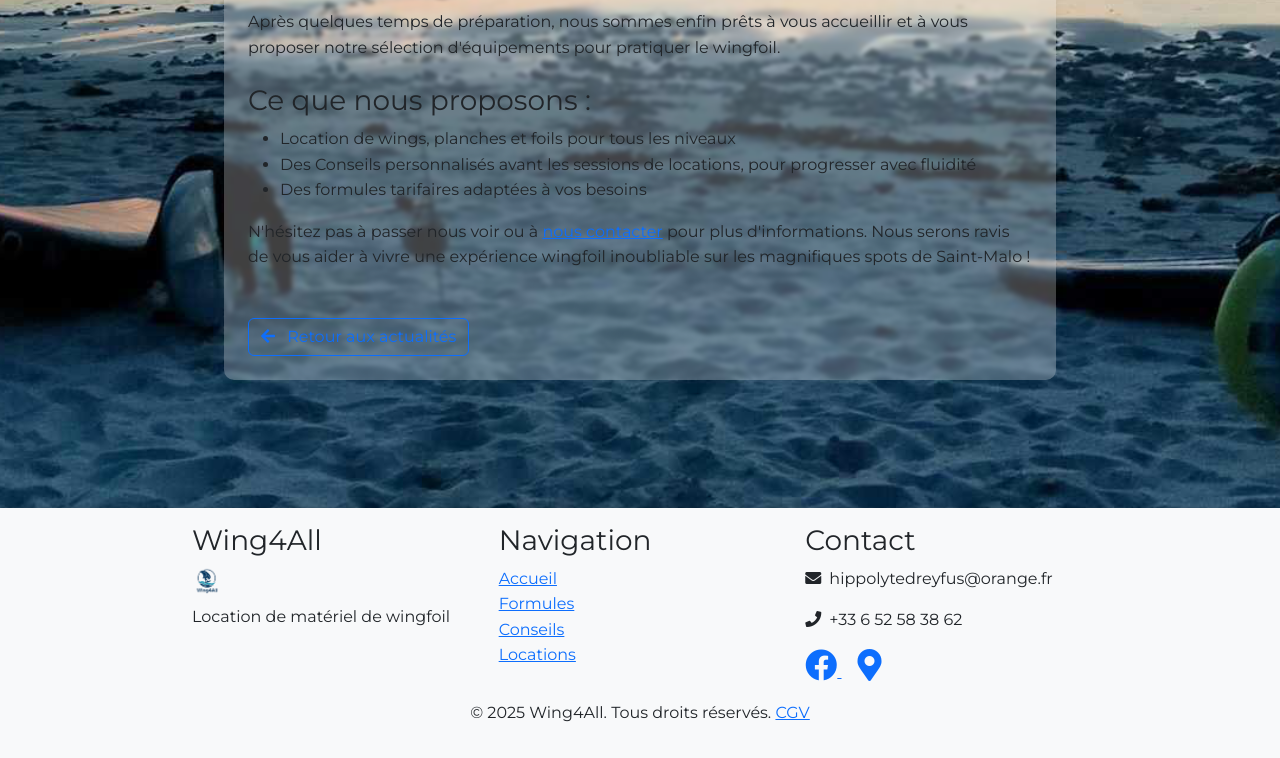
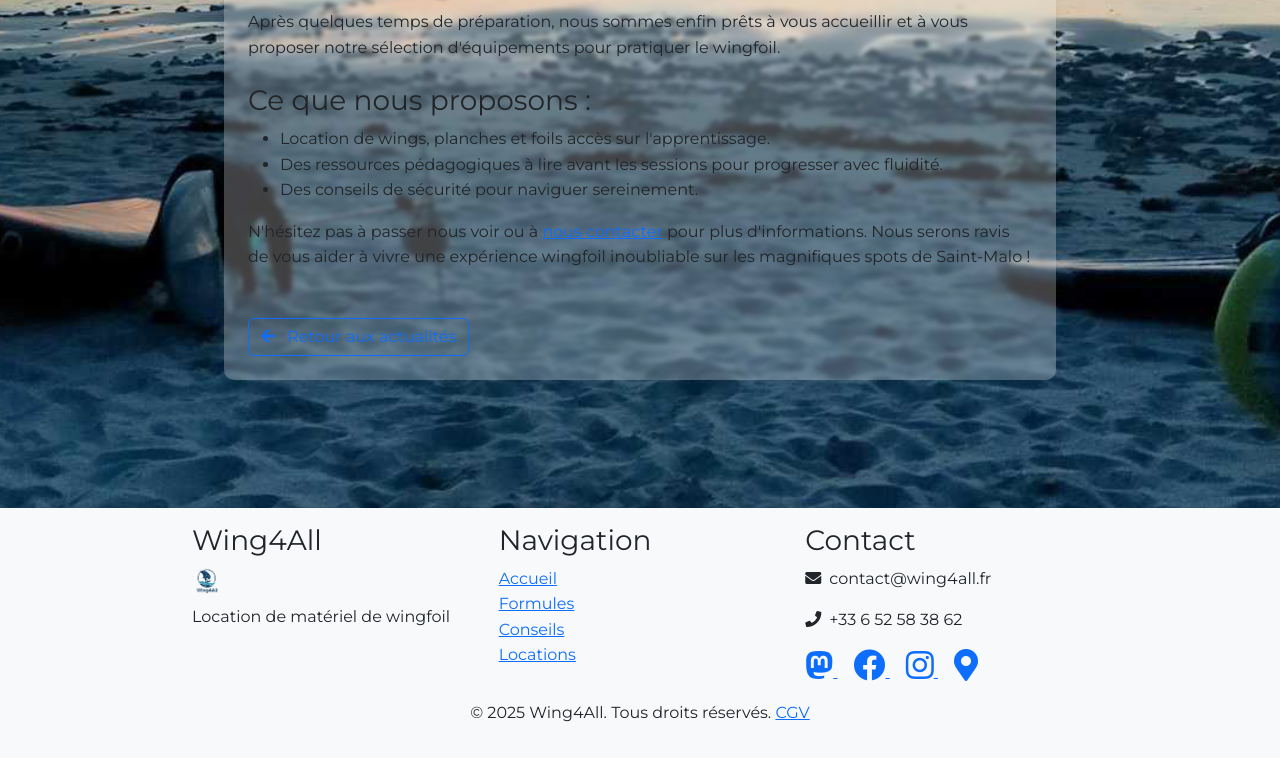
Before and after one commit to hippolyte456/wingfoil_rental, a Flask app: page /articles-conseils/ouverture_de_wing4all in a window 1280 px wide. Shown: the part 1020-1778 px from the top of the page. Run offline with Flask 3, Linux system fonts and the light colour scheme; some libraries are stand-ins or nearby versions.

Commit message:
petites modif, contact, reglementaires

```diff
--- a/app/templates/articles_conseils/ouverture_de_wing4all.html
+++ b/app/templates/articles_conseils/ouverture_de_wing4all.html
@@ -21,9 +21,9 @@
 
                         <h3 class="mt-4">Ce que nous proposons :</h3>
                         <ul>
-                            <li>Location de wings, planches et foils pour tous les niveaux</li>
-                            <li>Des Conseils personnalisés avant les sessions de locations, pour progresser avec fluidité</li>
-                            <li>Des formules tarifaires adaptées à vos besoins</li>
+                            <li>Location de wings, planches et foils accès sur l'apprentissage.</li>
+                            <li>Des ressources pédagogiques à lire avant les sessions pour progresser avec fluidité.</li>
+                            <li>Des conseils de sécurité pour naviguer sereinement.</li>
                         </ul>
 
                         <p>N'hésitez pas à passer nous voir ou à <a href="{{ url_for('main.contact') }}">nous contacter</a> pour plus d'informations. Nous serons ravis de vous aider à vivre une expérience wingfoil inoubliable sur les magnifiques spots de Saint-Malo !</p>
--- a/app/templates/base.html
+++ b/app/templates/base.html
@@ -133,8 +133,14 @@
                     <p><i class="fas fa-envelope me-2"></i>{{ CONTACT_EMAIL }}</p>
                     <p><i class="fas fa-phone me-2"></i>+33 6 52 58 38 62</p>
                     <div class="social-links mt-3">
+                        <a href="https://mastodon.social/@wing4all" target="_blank" class="me-3" aria-label="Mastodon">
+                            <i class="fab fa-mastodon fa-2x"></i>
+                        </a>
                         <a href="https://www.facebook.com/profile.php?id=61574779286290" target="_blank" class="me-3" aria-label="Facebook">
                             <i class="fab fa-facebook fa-2x"></i>
+                        </a>
+                        <a href="https://www.instagram.com/wing4all/" target="_blank" class="me-3" aria-label="Instagram">
+                            <i class="fab fa-instagram fa-2x"></i>
                         </a>
                         <a href="https://maps.app.goo.gl/visSxXr1WAArVHLe8" target="_blank" class="me-3" aria-label="Localisation Google Maps">
                             <i class="fas fa-map-marker-alt fa-2x"></i>
--- a/app/templates/conseils.html
+++ b/app/templates/conseils.html
@@ -55,7 +55,7 @@
                                 <ul class="list-unstyled">
                                     <li class="mb-2">✓ Portez TOUJOURS un gilet de sauvetage</li>
                                     <li class="mb-2">✓ Utilisez un leash adapté</li>
-                                    <li class="mb-2">✓ Casque recommandé pour les débutants</li>
+                                    <li class="mb-2">✓ Casque très fortement recommandé</li>
                                 </ul>
                             </div>
                         </div>
--- a/config.py
+++ b/config.py
@@ -8,7 +8,7 @@ load_dotenv(os.path.join(basedir, '.env'))
 LOGO_PATH = 'img/logo/logo_wingfoil-rm-bg.png'
 
 # Contact email used across the application
-CONTACT_EMAIL = 'hippolytedreyfus@orange.fr'
+CONTACT_EMAIL = 'contact@wing4all.fr'
 
 class Config:
     SECRET_KEY = os.environ.get('SECRET_KEY') or 'dev-key-to-change-in-production'
```
Also changed, not shown: app/templates/contact.html (+11 -1 lines).
